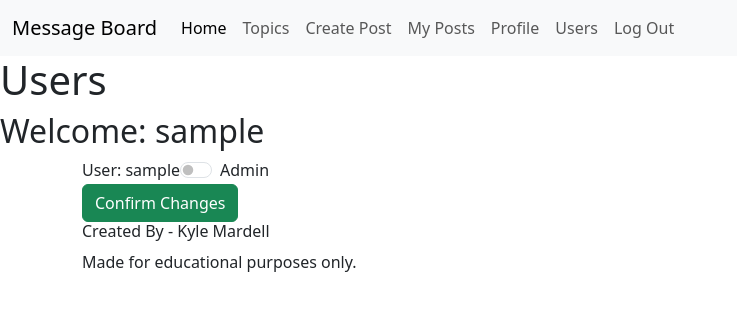
After one commit to KyleMardell/meassage-board-flask-app, a Flask app: page /users in a window 1280 px wide. The commit adds this page. Shown: the top 311 px of the page, without its empty margins (0-737 px from the left). Run offline with Flask 3, Linux system fonts and the light colour scheme; the visitor is signed in with stand-in values (Sample User, id 1); data comes from the database, SQL or seed files in the repository.

Commit message:
Add admin checks and checks to display users.html page and add topic button.

```diff
--- a/messageboard/routes.py
+++ b/messageboard/routes.py
@@ -5,11 +5,13 @@ from messageboard.model import User, Topic, Post, Comment
 from datetime import datetime
 
 
+# Index Page
 @app.route('/')
 def index():
     return render_template('index.html')
 
 
+# Login
 @app.route('/login', methods=['GET', 'POST'])
 def login():
     if request.method == 'POST':
@@ -20,12 +22,13 @@ def login():
             login_user(user)
             session['username'] = username
             session['user_id'] = user.id
+            session['user_is_admin'] = user.is_admin
             return redirect(url_for('home'))
         flash('Invalid username or password')
         return redirect(url_for('login'))
     return render_template("login.html")
 
-
+# Signup
 @app.route('/signup', methods=['GET', 'POST'])
 def signup():
     if request.method == 'POST':
@@ -50,6 +53,7 @@ def signup():
     return render_template('login.html')
 
 
+# Logout
 @app.route('/logout')
 @login_required
 def logout():
@@ -57,13 +61,17 @@ def logout():
     return redirect(url_for('index'))
 
 
+# Home
 @app.route('/home')
+@login_required
 def home():
     username = session.get('username', None)
     return render_template('home.html', username=username)
 
 
+# Topics
 @app.route('/topics')
+@login_required
 def topics():
     username = session.get('username', None)
     topics = list(Topic.query.order_by(Topic.name).all())
@@ -71,6 +79,7 @@ def topics():
 
 
 @app.route('/create_topic', methods=['GET', 'POST'])
+@login_required
 def create_topic():
     username = session.get('username', None)
     user_id = session.get('user_id', None)
@@ -89,8 +98,31 @@ def create_topic():
     return render_template('create_topic.html', username=username)
 
 
+# Posts
 @app.route('/create_post', methods=['GET', 'POST'])
+@login_required
 def create_post():
     username = session.get('username', None)
+    return render_template('create_post.html', username=username)
 
-    return render_template('create_post.html', username=username)
+# Users page - Admin Only
+@app.route('/users', methods=['GET', 'POST'])
+@login_required
+def users():
+    username = session.get('username', None)
+
+    if request.method == 'POST':
+        for user in User.query.all():
+            user_id = user.id
+            checkbox_name = f'is-admin-{user_id}'
+            is_admin = checkbox_name in request.form
+
+            user.is_admin = is_admin
+            db.session.commit()
+
+        flash('User roles updated successfully.')
+        return redirect(url_for('users'))
+
+    users = list(User.query.order_by(User.id).all())
+
+    return render_template('users.html', users=users, username=username)
--- a/messageboard/templates/base.html
+++ b/messageboard/templates/base.html
@@ -39,6 +39,11 @@
                         <li class="nav-item">
                             <a class="nav-link" href="#">Profile</a>
                         </li>
+                        {% if session['user_is_admin'] == True %}
+                        <li class="nav-item">
+                            <a class="nav-link" href="{{ url_for('users') }}">Users</a>
+                        </li>
+                        {% endif %}
                         <li class="nav-item">
                             <a class="nav-link" href="{{ url_for('logout') }}">Log Out</a>
                         </li>
--- /dev/null
+++ b/messageboard/templates/users.html
@@ -0,0 +1,40 @@
+{% extends "base.html" %}
+{% block content %}
+<h1>Users</h1>
+<h2>Welcome: {{ username }}</h2>
+
+<section class="container">
+    <div class="row">
+        <div class="col">
+            {% with messages = get_flashed_messages() %}
+            {% if messages %}
+            <div class="col col-12">
+                {% for message in messages %}
+                <h3>{{ message }}</h3>
+                {% endfor %}
+            </div>
+            {% endif %}
+            {% endwith %}
+        </div>
+    </div>
+    <div class="row">
+        <form method="POST" action="{{ url_for('users') }}">
+
+            {% for user in users %}
+            <div class="col col-12 d-flex">
+            <div>
+                User: {{ user.username }}
+            </div>
+            <div class="form-check form-switch">
+                <label class="form-check-label" for="is-admin-{{ user.id }}"> Admin </label>
+                <input class="form-check-input" type="checkbox" role="switch" id="is-admin-{{ user.id }}"
+                    name="is-admin-{{ user.id }}" {% if user.is_admin %} checked {% endif %}>
+            </div>
+        </div>
+            {% endfor %}
+            <button type="submit" class="btn btn-success">Confirm Changes</button>
+        </form>
+    </div>
+</section>
+
+{% endblock %}
```
Also changed, not shown: messageboard/templates/topics.html (+11 -8 lines).
